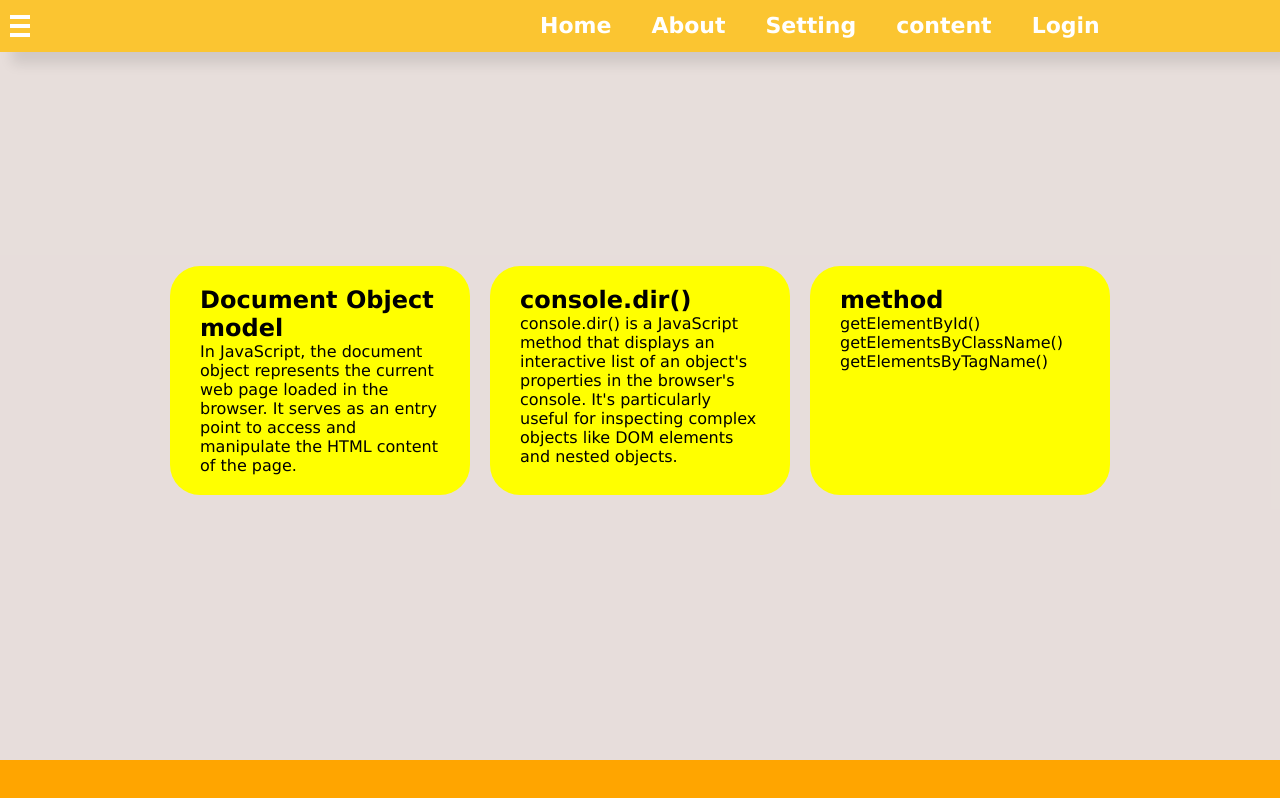
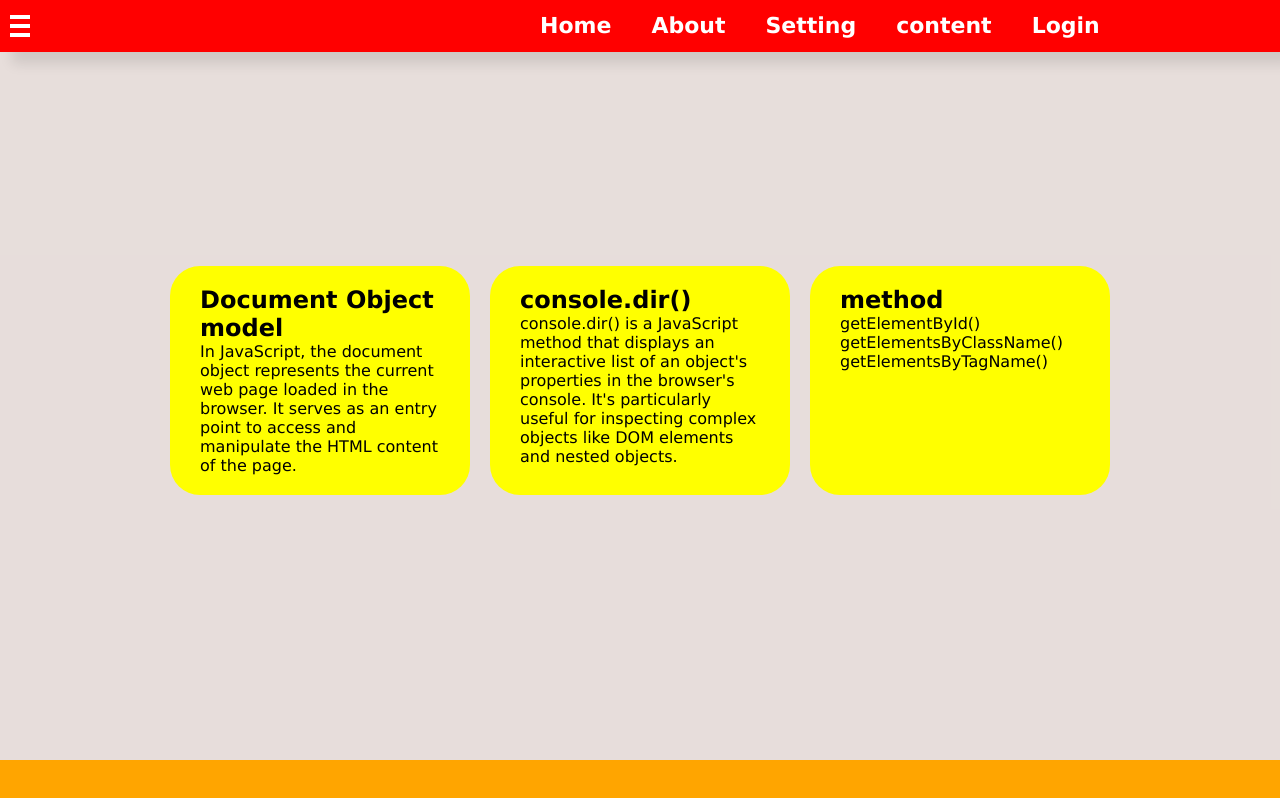
Before and after one commit to Pramod-Tigga/htmlFile, a plain HTML site: page index.html in a window 1280 px wide. Shown: the top 798 px of the page. Drawn offline with Linux system fonts and the light colour scheme.

Commit message:
Update index.html
i change the header background to red

```diff
--- a/index.html
+++ b/index.html
@@ -20,7 +20,7 @@
             /* padding: 20px; */
            /* border: 2px solid black; */
            display: flex;
-           background-color: #fbc531;
+           background-color: red;
            color: white;
            box-shadow: 12px 12px 12px rgba(0,0,0,0.1);
            position: fixed;
```
